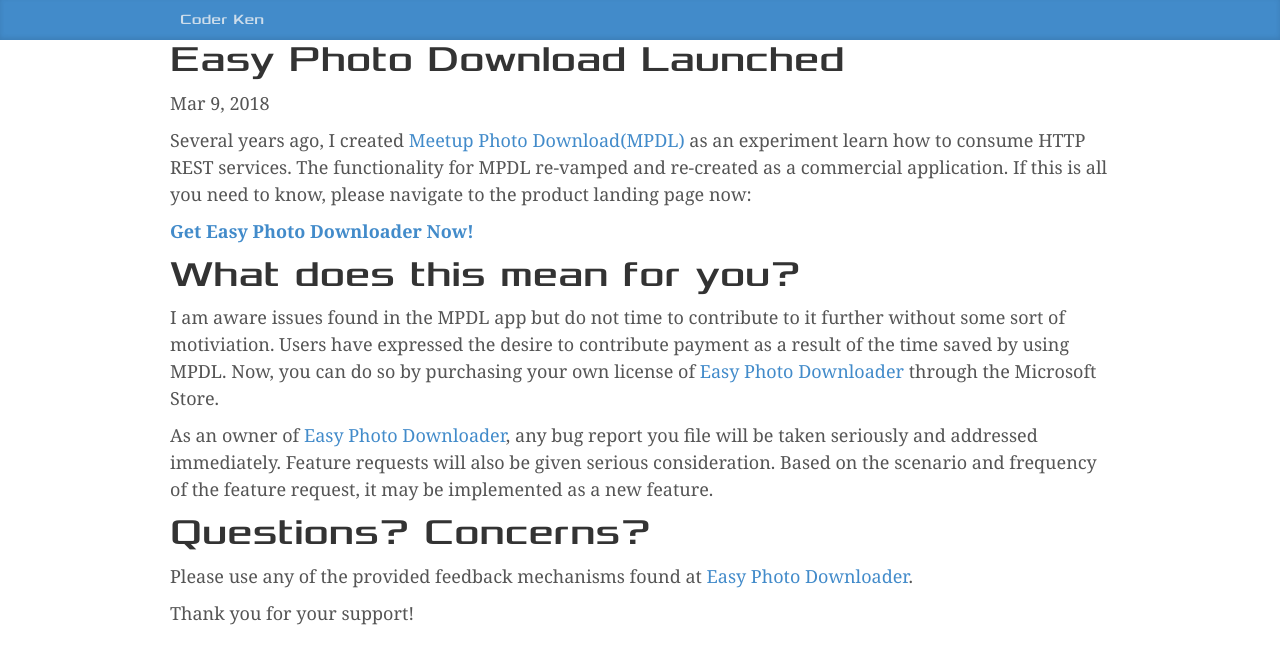
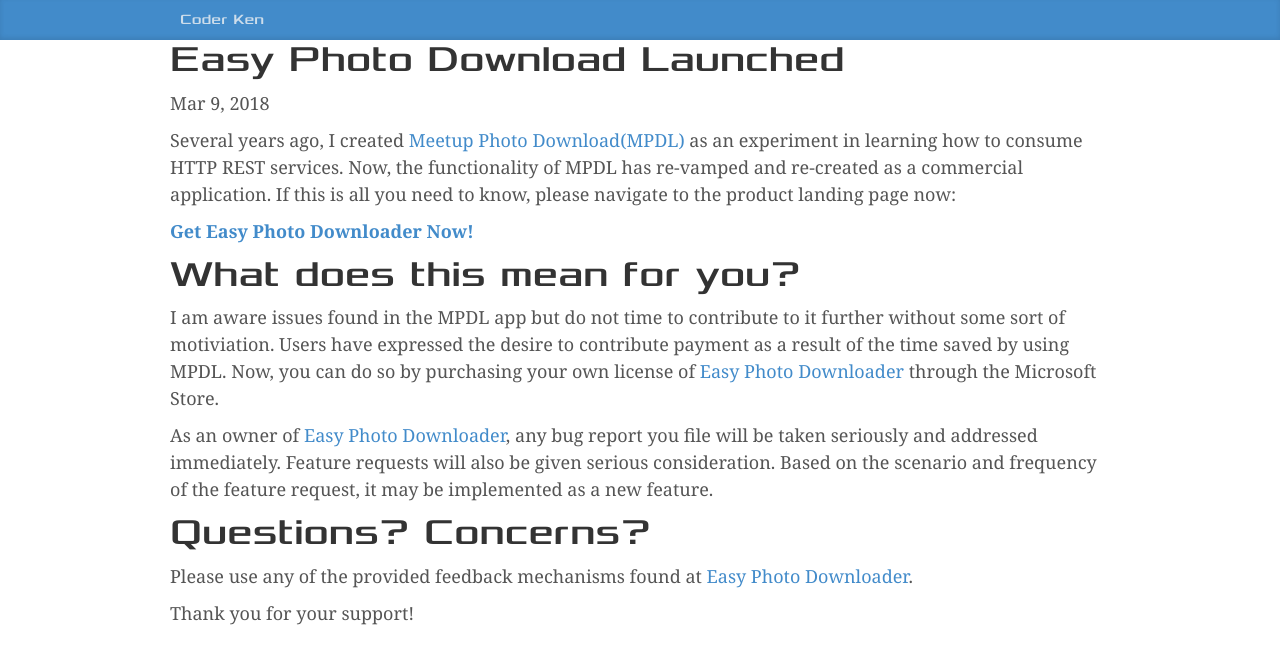
Before and after one commit to krcourville/krcourville.github.io, a Jekyll site: the page built from _posts/2018-03-09-easy-photo-download-launched.markdown, in a window 1280 px wide. Shown: the top 664 px of the page. Built offline with Jekyll 4.4.1, drawn with Linux system fonts in a browser that asks for light colours; nearby versions of some CDN libraries; comment, search, counter and statistics services are not loaded.

Commit message:
Update 2018-03-09-easy-photo-download-launched.markdown

```diff
--- a/_posts/2018-03-09-easy-photo-download-launched.markdown
+++ b/_posts/2018-03-09-easy-photo-download-launched.markdown
@@ -3,7 +3,7 @@
 categories: meetup photo downloader mpdl easy photo download
 ---
 
-Several years ago, I created [Meetup Photo Download(MPDL)](https://github.com/krcourville/meetup-photo-download) as an experiment learn how to consume HTTP REST services.  The functionality for MPDL re-vamped and re-created as a commercial application.  If this is all you need to know, please navigate to the product landing page now:
+Several years ago, I created [Meetup Photo Download(MPDL)](https://github.com/krcourville/meetup-photo-download) as an experiment in learning how to consume HTTP REST services.  Now, the functionality of MPDL has re-vamped and re-created as a commercial application.  If this is all you need to know, please navigate to the product landing page now:
 
 **[Get Easy Photo Downloader Now!](https://easydownload.photos)**
 
```
